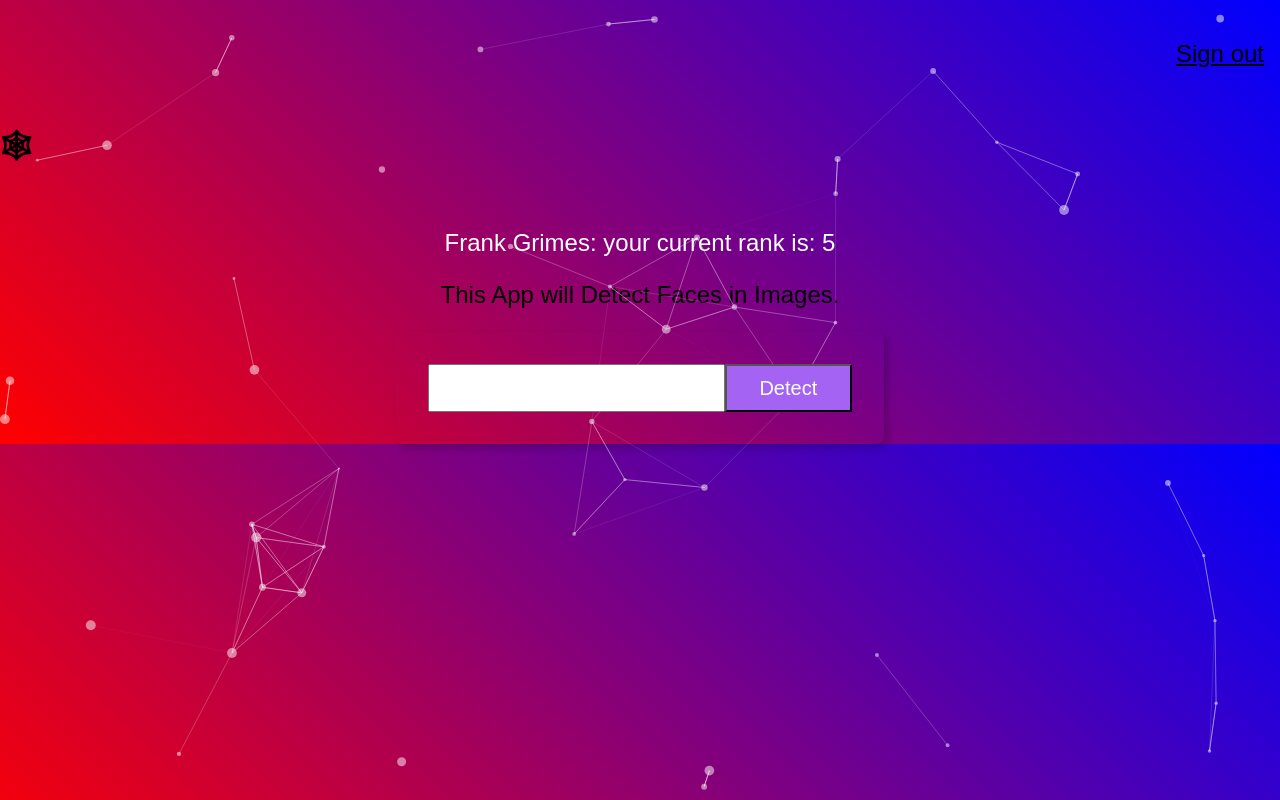
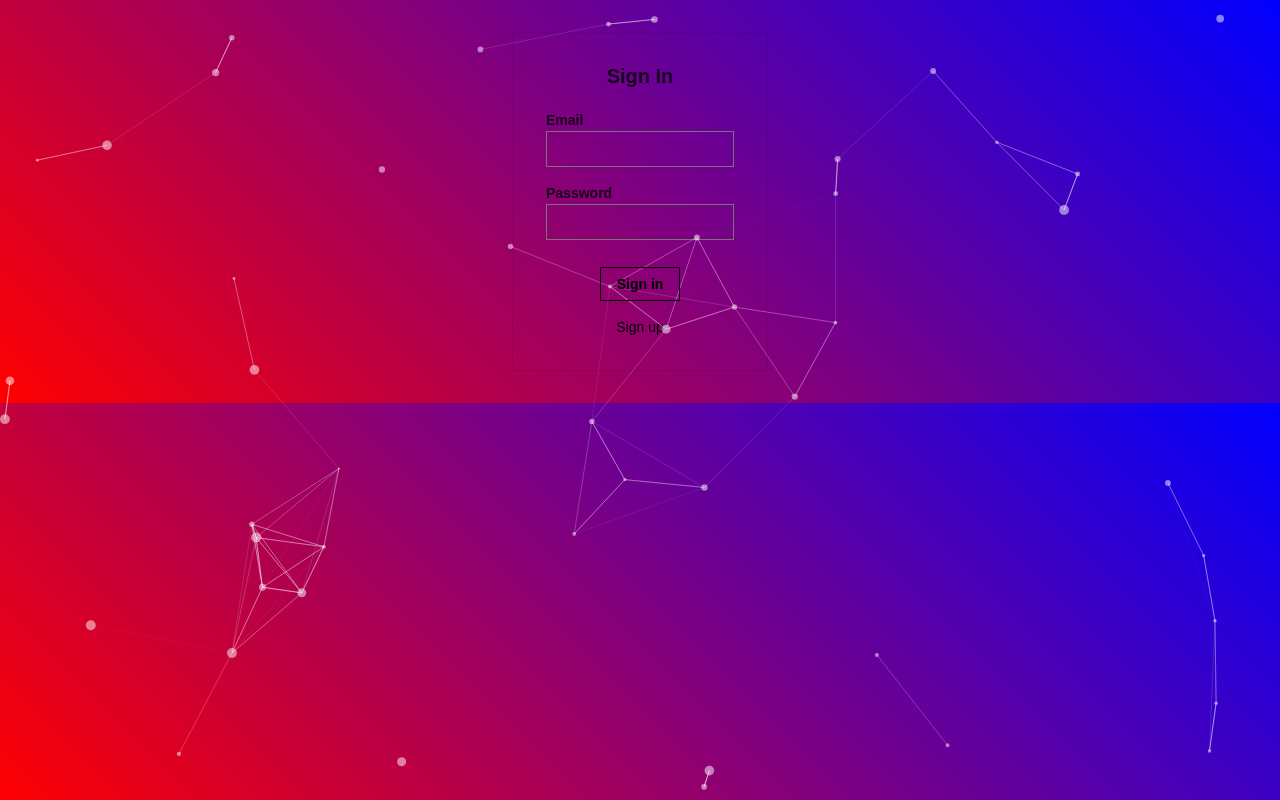
Before and after one commit to lukejm/Face-Recognition, a React (Vite) app: page / in a window 1280 px wide. Built offline with nearby package versions, Linux system fonts and the light colour scheme; no server answers.

Commit message:
signIn and al. are working together nicely. Still needs some formatting, and I continue to be locked out of ClarifAI

```diff
--- a/src/App.jsx
+++ b/src/App.jsx
@@ -1,4 +1,5 @@
 import './styles.css';
+import './components/FaceRecognition/FaceRecognition.css';
 import Navigation from "./components/Navigation/Navigation.jsx";
 import Logo from "./components/Logo/Logo.jsx";
 import ImageLinkForm from "./components/ImageLinkForm/ImageLinkForm.jsx";
@@ -8,6 +9,9 @@ import {useState} from "react";
 import PlaceImage from "./components/FaceRecognition/PlaceImage.jsx";
 import credentials from './Credentials.js';
 import FaceBoxes from "./components/FaceRecognition/FaceBoxes.jsx";
+import Signin from "./components/SignIn/Signin.jsx";
+import Register from "./components/Register/Register.jsx";
+
 
 
 
@@ -19,6 +23,7 @@ export default function App() {
   const [image, setImage] = useState(null);
   const [imageUrl, setImageUrl] = useState(null);
   const [boxes, setBoxes] = useState(null);
+  const [route, setRoute] = useState('signedOut');
 
   const onImageChange = (IMAGE_URL) => {
     const creds = JSON.parse(credentials());
@@ -68,13 +73,12 @@ export default function App() {
           box.leftCol = boundingBox.left_col.toFixed(3);
           box.bottomRow = boundingBox.bottom_row.toFixed(3);
           box.rightCol = boundingBox.right_col.toFixed(3);
-          // setBox(processImage(box));
           boxCollection.push(box);
         })
       })
       .catch(error => console.log('error', error));
-    // setImage(IMAGE_URL);
-    // setBoxes(boxCollection);
+    setImage(IMAGE_URL);
+    setBoxes(boxCollection);
     console.log(boxCollection);
   }
 
@@ -88,13 +92,17 @@ export default function App() {
 
   const onInputChange = (event) => {
     setImage(event.target.value);
-
   }
 
+  const onRouteChange = (type) => {
+    setRoute(type);
+  }
+
+  const signedInState = () => {
     return (
       <div className='app'>
         <ParticlesComp />
-      <Navigation />
+        <Navigation routeChange={onRouteChange}/>
         <Logo />
         <Rank />
         <ImageLinkForm onChangeFunc={onInputChange} buttonSubmit={onButtonSubmit}/>
@@ -107,3 +115,32 @@ export default function App() {
       </div>
     );
   }
+
+  const signedOutState = () => {
+    return (
+      <div>
+        <ParticlesComp />
+        <Signin routeChange={onRouteChange} />
+      </div>
+    )
+  }
+
+  const registerState = () => {
+    return (
+      <div>
+        <ParticlesComp />
+        <Register routeChange={onRouteChange} />
+      </div>
+    )
+  }
+
+
+  switch(route) {
+    case 'signedIn':
+      return (<div>{signedInState()}</div>)
+    case 'signedOut':
+      return signedOutState();
+    case 'register':
+      return registerState();
+  }
+}
--- a/src/components/FaceRecognition/FaceBoxes.jsx
+++ b/src/components/FaceRecognition/FaceBoxes.jsx
@@ -1,16 +1,15 @@
 import './FaceRecognition.css';
-
 
 function processImage(box, height, width) {
   return ({
-    leftCol: box.leftCol * width,
-    rightCol: box.rightCol * width,
-    topRow: box.topRow * height,
-    bottomRow: box.bottomRow * height
+    leftCol: Math.round(box.leftCol * width),
+    rightCol: Math.round(box.rightCol * width),
+    topRow: Math.round(box.topRow * height),
+    bottomRow: Math.round(box.bottomRow * height)
   });
 }
 
-function FaceBoxes({ appBoxes }) {
+function FaceBoxes({appBoxes}) {
   if (appBoxes === null) {
     return ('');
   }
@@ -20,8 +19,10 @@ function FaceBoxes({ appBoxes }) {
     const box = processImage(rawBox, 272, 400);
     console.log(box);
     return (
-      <div className='bounding-box' key={count++}
-           style={{top: box.topRow, right: box.rightCol, bottom: box.bottomRow, left: box.leftCol}}></div>
+      <div className='bounding-box'
+           style={{top: box.topRow, right: box.rightCol, bottom: box.bottomRow, left: box.leftCol}}
+           key={count++}>
+      </div>
     );
   });
   return (
--- a/src/components/FaceRecognition/FaceRecognition.css
+++ b/src/components/FaceRecognition/FaceRecognition.css
@@ -1,8 +1,12 @@
 .bounding-box {
     position: absolute;
-    box-shadow: 0 0 0 9px #149df2 inset;
+    box-shadow: 0 0 0 3px #149df2 inset;
     display: flex;
     flex-wrap: wrap;
     justify-content: center;
     cursor: pointer;
 }
+
+.face-boxes {
+
+}
--- a/src/components/FaceRecognition/PlaceImage.jsx
+++ b/src/components/FaceRecognition/PlaceImage.jsx
@@ -1,15 +1,9 @@
-import './FaceRecognition.css';
-
-
-
 function PlaceImage({imageURL}) {
   if (imageURL === null) {
     return ('');
   }
   return (
-    <div id='scanImage'>
-      <img src={imageURL} alt='default' width='400px' height='auto' />
-    </div>
+    <img id='inputImage' src={imageURL} alt='default' width='400px' height='auto' />
   );
 }
 
--- a/src/components/Navigation/Navigation.jsx
+++ b/src/components/Navigation/Navigation.jsx
@@ -1,7 +1,7 @@
-const Navigation = () => {
+const Navigation = ({ routeChange }) => {
   return (
     <nav className='main-nav'>
-      <p className='f3 link dim black underline pa3 pointer'>Sign out</p>
+      <p className='f3 link dim black underline pa3 pointer' onClick={() => routeChange('signedOut')}>Sign out</p>
     </nav>
   );
 }
--- /dev/null
+++ b/src/components/Register/Register.jsx
@@ -0,0 +1,27 @@
+
+function Register({ routeChange }) {
+  return (
+    <div className='center'>
+      <article className="pa4 black-80">
+        <form action="sign-up_submit" method="get" acceptCharset="utf-8">
+          <fieldset id="sign_up" className="ba b--transparent ph0 mh0">
+            <legend className="ph0 mh0 fw6 clip">Sign Up</legend>
+            <div className="mt3">
+              <label className="db fw4 lh-copy f6" htmlFor="email-address">Email address</label>
+              <input className="pa2 input-reset ba bg-transparent w-100 measure" type="email" name="email-address"
+                     id="email-address"/>
+            </div>
+            <div className="mt3">
+              <label className="db fw4 lh-copy f6" htmlFor="password">Password</label>
+              <input className="b pa2 input-reset ba bg-transparent" type="password" name="password" id="password"/>
+            </div>
+          </fieldset>
+          <div className="mt3 center"><input className="b ph3 pv2 input-reset ba b--black bg-transparent grow pointer f6"
+                                      type="submit" value="Sign Up"
+                                      onClick={() => routeChange('register')}/></div>
+        </form>
+      </article>
+    </div>
+  )
+}
+export default Register;
--- /dev/null
+++ b/src/components/SignIn/Signin.jsx
@@ -0,0 +1,36 @@
+function Signin({ routeChange }) {
+  return (
+    <article className="br5 ba dark-gray b--black-10 mv4 w-100 w-50-m w-25-l mw5 center">
+      <main className="pa4 black-80">
+        <form className="measure">
+          <fieldset id="sign_up" className="ba b--transparent ph0 mh0">
+            <legend className="f4 fw6 ph0 mh0 center">Sign In</legend>
+            <div className="mt3">
+              <label className="db fw6 lh-copy f6" htmlFor="email-address">Email</label>
+              <input className="pa2 input-reset ba bg-transparent hover-bg-black hover-white w-100" type="email"
+                     name="email-address" id="email-address"/>
+            </div>
+            <div className="mv3">
+              <label className="db fw6 lh-copy f6" htmlFor="password">Password</label>
+              <input className="b pa2 input-reset ba bg-transparent hover-bg-black hover-white w-100" type="password"
+                     name="password" id="password"/>
+            </div>
+          </fieldset>
+          <div className="center">
+            <input  onClick={() => routeChange('signedIn')}
+                    className="b ph3 pv2 input-reset ba b--black bg-transparent grow pointer f6 dib"
+                    type="submit"
+                    value="Sign in" />
+          </div>
+          <div className="lh-copy mt3 center">
+            <a href="#0" className="f6 link dim black db"
+                    onClick={() => routeChange('register')}>Sign up</a>
+          </div>
+        </form>
+      </main>
+    </article>
+)
+  ;
+}
+
+export default Signin;
```
Lines whose indentation alone changed are shown as unchanged.
